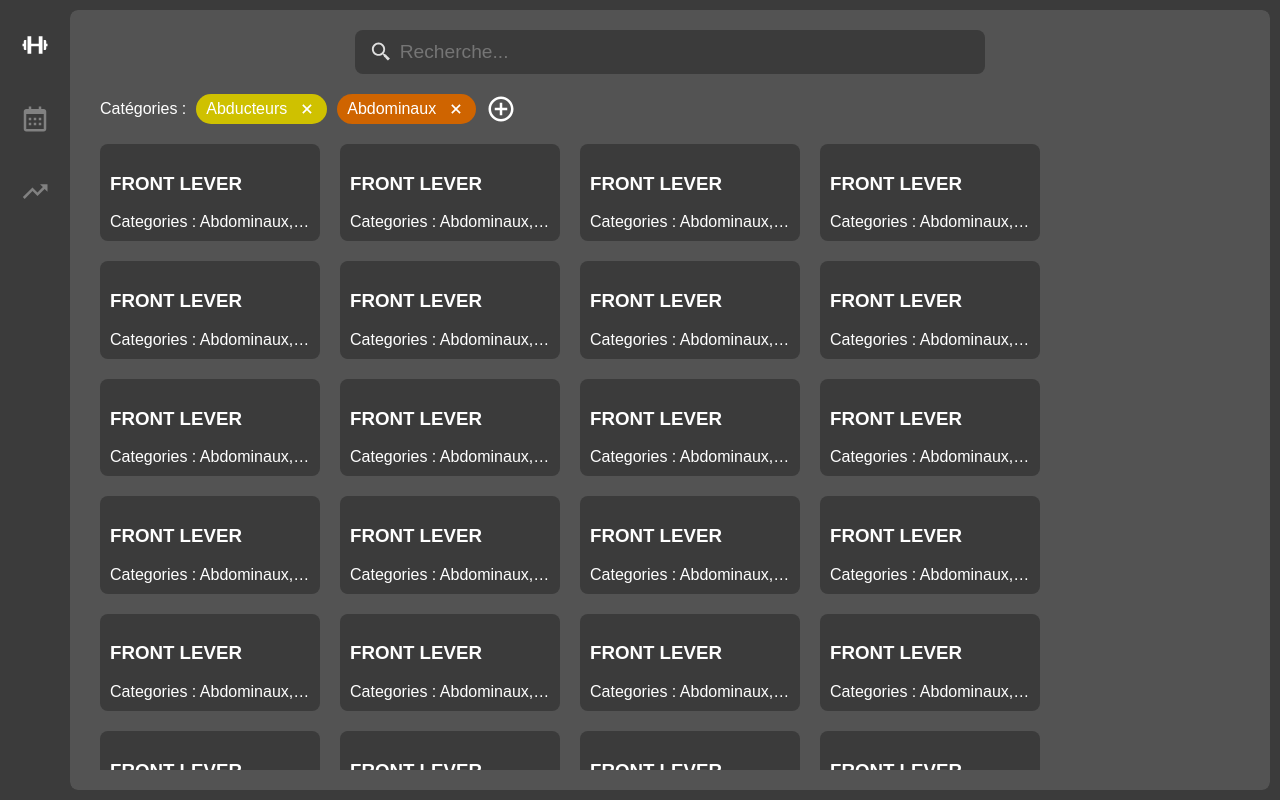
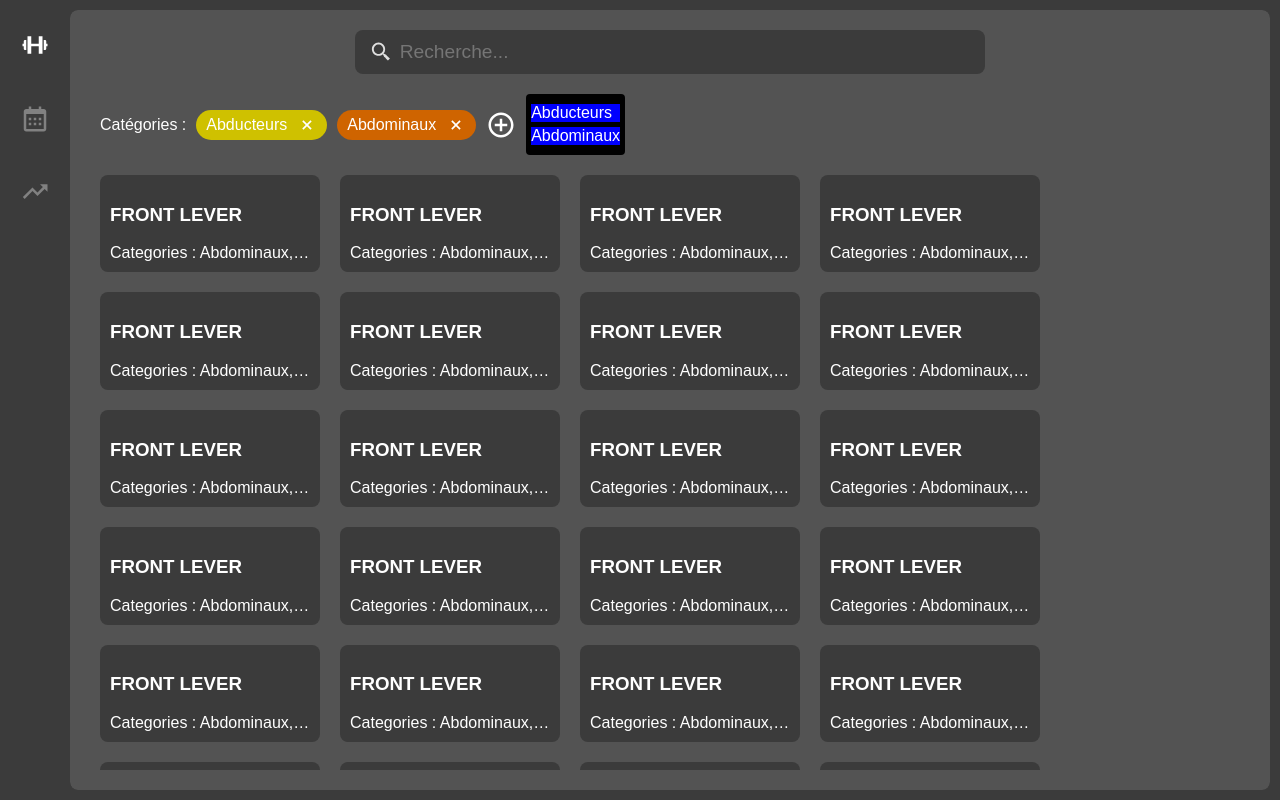
Before and after one commit to ThibaudBOURGEAT/prowo, a React app in the folder FrontEnd/: page / in a window 1280 px wide. Built offline with nearby package versions, Linux system fonts and the light colour scheme.

Commit message:
Categories Select Wip

```diff
--- a/FrontEnd/src/pages/Training/Training.scss
+++ b/FrontEnd/src/pages/Training/Training.scss
@@ -54,34 +54,6 @@
                 align-items: center;
                 gap: 10px;
 
-                .category {
-                    display: flex;
-                    justify-content: center;
-                    align-items: center;
-                    border-radius: 40px;
-                    background-color: rgb(207, 100, 0);
-                    padding: 5px 10px;
-                    gap: 10px;
-
-                    .category-name {
-                        justify-content: center;
-                        align-items: center;
-                        display: flex;
-                    }
-
-                    .category-exit {
-                        display: flex;
-                        align-items: center;
-                        justify-content: center;
-                        cursor: pointer;
-
-                        svg {
-                            width: 20px;
-                            height: 20px;
-                        }
-                    }
-                }
-
                 .add-category {
                     display: flex;
                     justify-content: center;
--- a/FrontEnd/src/pages/Training/Training.tsx
+++ b/FrontEnd/src/pages/Training/Training.tsx
@@ -6,6 +6,7 @@ import { IRoutine } from '../../entities/Routine'
 import { WorkoutTile } from './components/WorkoutTile/WorkoutTile'
 import { ICategory, categories } from '../../entities/Category'
 import { Category } from './components/Category/Category'
+import { CategoriesSelect } from './components/CategoriesSelect/CategoriesSelect'
 
 interface IProps {
 
@@ -29,7 +30,6 @@ export const Training: FC<IProps> = ({ }: IProps) => {
     }
 
     const filterRoutinesByCategories = (routinesToFilter: IRoutine[]) => {
-        console.log('categories filter', categoryFilters)
         let newState = [...routinesToFilter]
         if (categoryFilters.length > 0) {
             newState = newState.filter(r => {
@@ -41,9 +41,7 @@ export const Training: FC<IProps> = ({ }: IProps) => {
         setRoutines(newState);
     }
 
-    const removeCategory = (category: ICategory) => {
-        setCategoryFilters(prev => [...prev].filter(c => c !== category))
-    }
+    const removeCategory = (category: ICategory) => setCategoryFilters(prev => [...prev].filter(c => c !== category))
 
     useEffect(() => { fecthRoutines() }, [categoryFilters, setCategoryFilters])
 
@@ -62,6 +60,7 @@ export const Training: FC<IProps> = ({ }: IProps) => {
                         <div className='add-category'>
                             <BiPlusCircle />
                         </div>
+                        <CategoriesSelect categories={categoryFilters} />
                     </div>
                     <div className='workout-tiles-container'>
                         {routines.map((r, i) => (
--- /dev/null
+++ b/FrontEnd/src/pages/Training/components/CategoriesSelect/CategoriesSelect.scss
@@ -0,0 +1,23 @@
+.categories-select-containeur{
+    background-color: black;
+    border-radius: 4px;
+    padding: 10px 5px;
+
+    .categories-select{
+        display: flex;
+        flex-direction: column;
+        gap: 5px;
+
+        .category-option{
+            background-color: blue;
+
+            &:hover{
+                background-color: azure;
+            }
+
+            .category-name{
+                cursor: pointer;
+            }
+        }
+    }
+}
--- /dev/null
+++ b/FrontEnd/src/pages/Training/components/CategoriesSelect/CategoriesSelect.tsx
@@ -0,0 +1,37 @@
+import React, { FC, useEffect, useState } from 'react'
+import './CategoriesSelect.scss'
+import { ICategory } from '../../../../entities/Category'
+import { BiCheck } from 'react-icons/bi'
+
+interface IProps {
+    categories: ICategory[]
+}
+
+interface ICategoryOption extends ICategory { seleted: boolean }
+
+export const CategoriesSelect: FC<IProps> = ({ categories }: IProps) => {
+    const [categoriesOptions, setCategoriesOptions] = useState<ICategoryOption[]>([])
+
+    const initCategoriesOptions = () => {
+        setCategoriesOptions(categories.map(c => {
+            return { ...c, seleted: false }
+        }))
+    }
+
+    const onClickCategory = (categoryOption: ICategoryOption) => categoryOption.seleted = true
+
+    useEffect(() => { initCategoriesOptions() }, [categories])
+
+    return (
+        <div className='categories-select-containeur'>
+            <div className='categories-select'>
+                {categoriesOptions.map((c, i) =>
+                    <div className='category-option' key={'select' + c.name + i.toString()} onClick={() => onClickCategory(c)}>
+                        <label className='category-name'>{c.name}</label>
+                        {c.seleted && <BiCheck />}
+                    </div>
+                )}
+            </div>
+        </div>
+    )
+}
```
